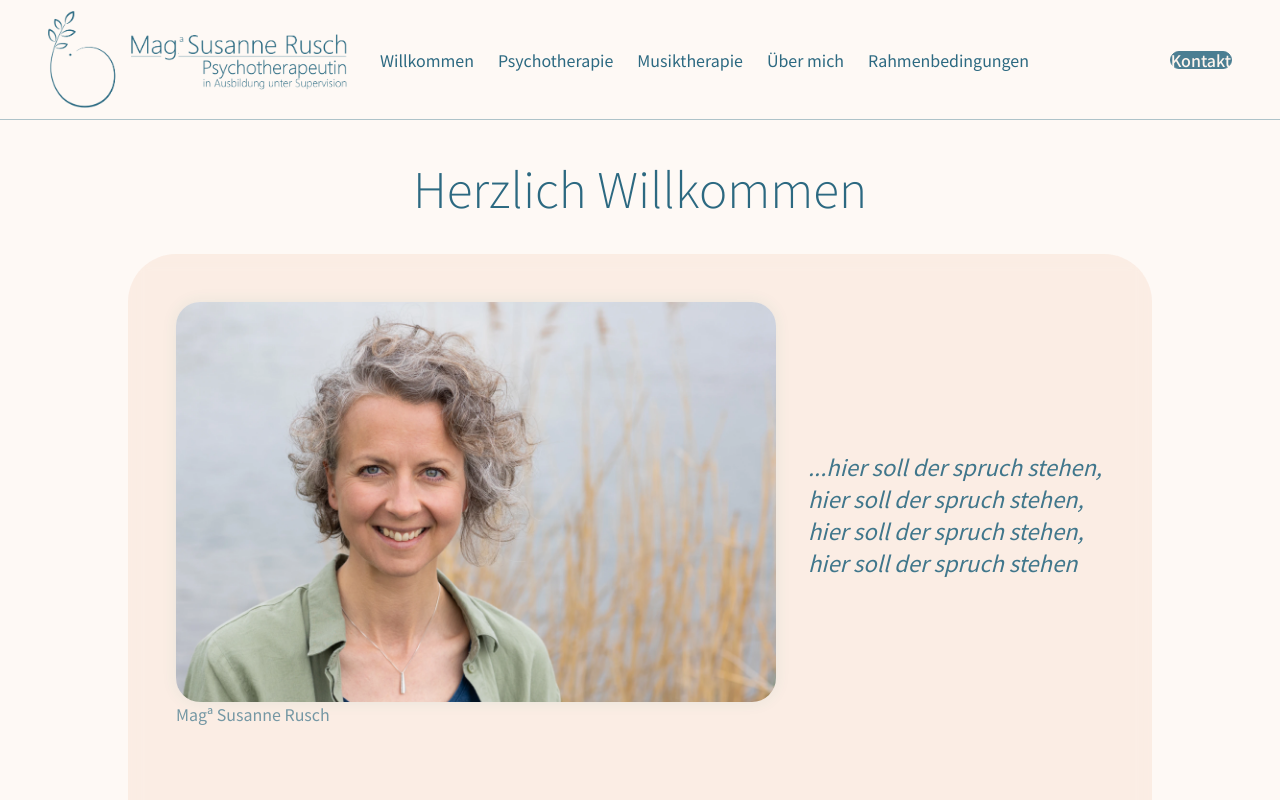
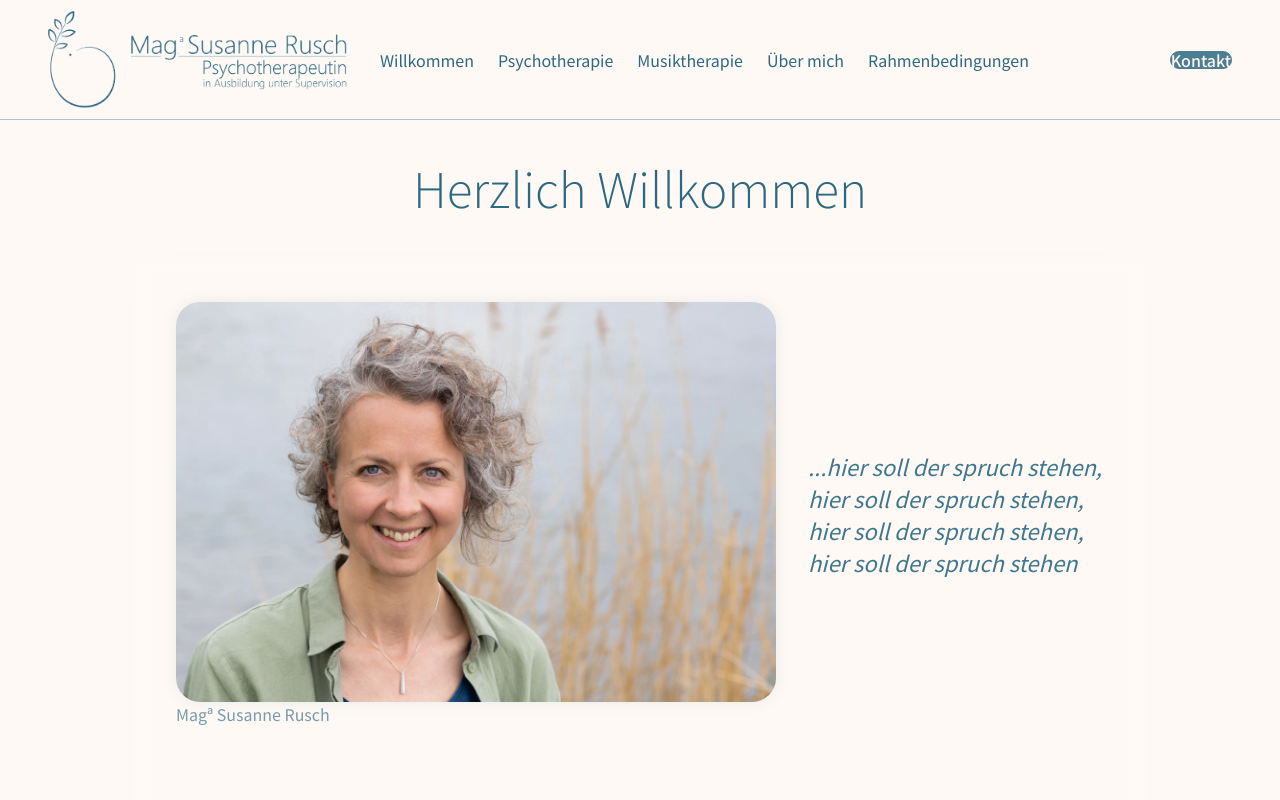
Before and after one commit to 5ebi/susannewebsite, a Next.js app: page / in a window 1280 px wide. Shown: the top 800 px of the page. Built offline with nearby package versions, Linux system fonts and the light colour scheme.

Commit message:
remove background container completely

```diff
--- a/app/page.module.css
+++ b/app/page.module.css
@@ -9,7 +9,7 @@
   width: 80vw;
   padding: 3rem;
   border-radius: 3rem;
-  background-color: var(--color4_1);
+  /* background-color: var(--color4_1); */
   /* box-shadow: 0px 0px 12px var(--color4_1); */
   backdrop-filter: blur(10px);
   max-width: 1400px;
```
